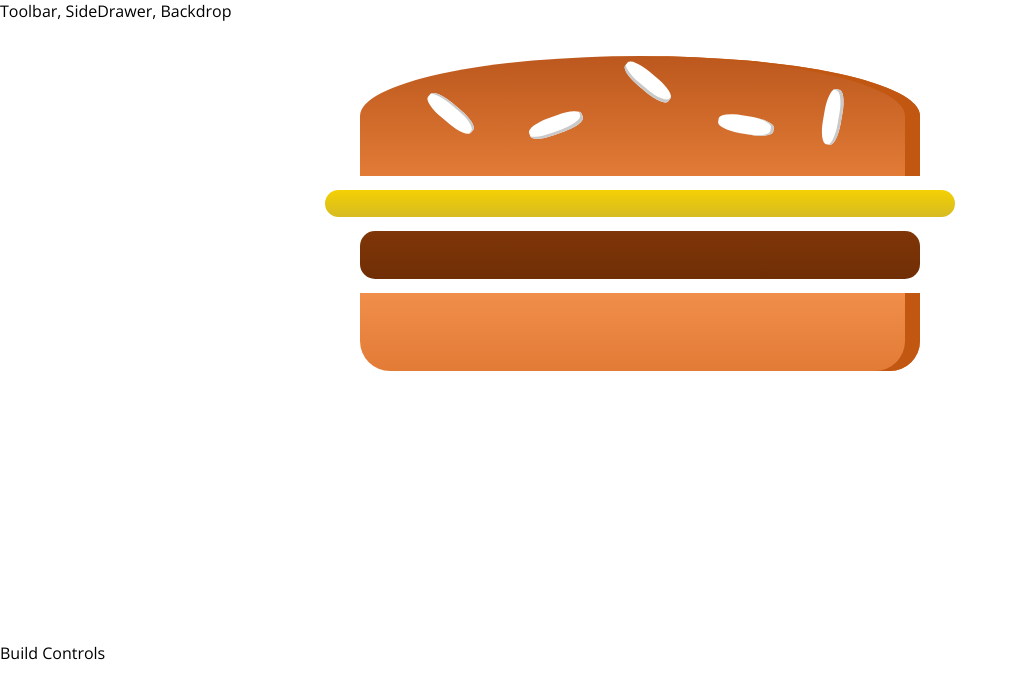
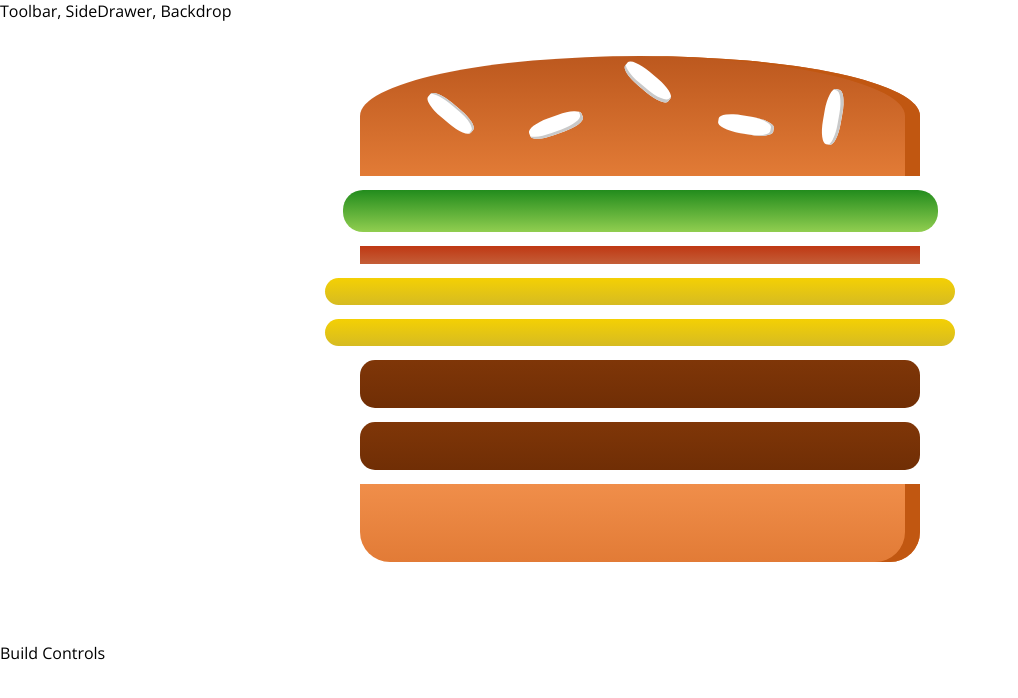
Before and after one commit to manuel-valles/make-a-burger, a React app: page / in a window 1280 px wide. Shown: the top 698 px of the page, without its empty margins (0-1018 px from the left). Built offline with nearby package versions, Linux system fonts and the light colour scheme.

Commit message:
Output Burger Ingredients dynamically

```diff
--- a/src/components/Burger/Burger.js
+++ b/src/components/Burger/Burger.js
@@ -3,13 +3,18 @@
 import BurgerIngredient from './BurgerIngredient/BurgerIngredient';
 
 const burger = props => {
+    const transformedIngredients = Object.keys(props.ingredients)
+        .map(igKey => {
+            return [...Array(props.ingredients[igKey])].map((_,i)=>{
+                return <BurgerIngredient key={igKey + i} type={igKey} />;
+            });
+        });
+
     return (
         <div className={styles.Burger}>
             <BurgerIngredient type="bread-top" />
-            <BurgerIngredient type="cheese" />
-            <BurgerIngredient type="meat" />
+            {transformedIngredients}
             <BurgerIngredient type="bread-bottom" />
-
         </div>
     );
 };
--- a/src/containers/BurgerBuilder/BurgerBuilder.js
+++ b/src/containers/BurgerBuilder/BurgerBuilder.js
@@ -3,10 +3,18 @@
 import Burger from '../../components/Burger/Burger';
 
 class BurgerBuilder extends Component{
+    state = {
+        ingredients: {
+            salad: 1,
+            bacon: 1,
+            cheese: 2,
+            meat: 2
+        }
+    }
     render(){
         return (
             <Auxiliar>
-                <Burger />
+                <Burger ingredients={this.state.ingredients}/>
                 <div>Build Controls</div>
             </Auxiliar>
         );
```
